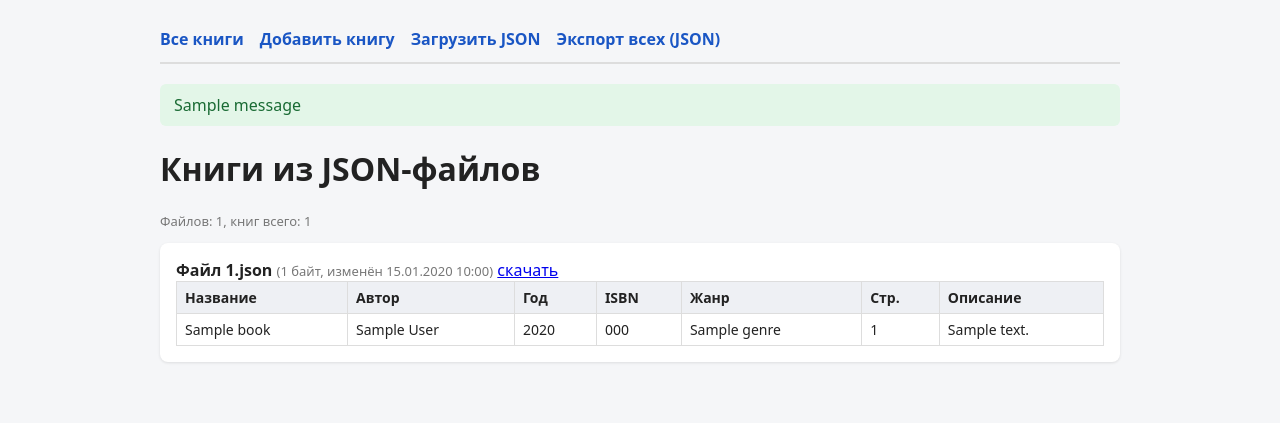
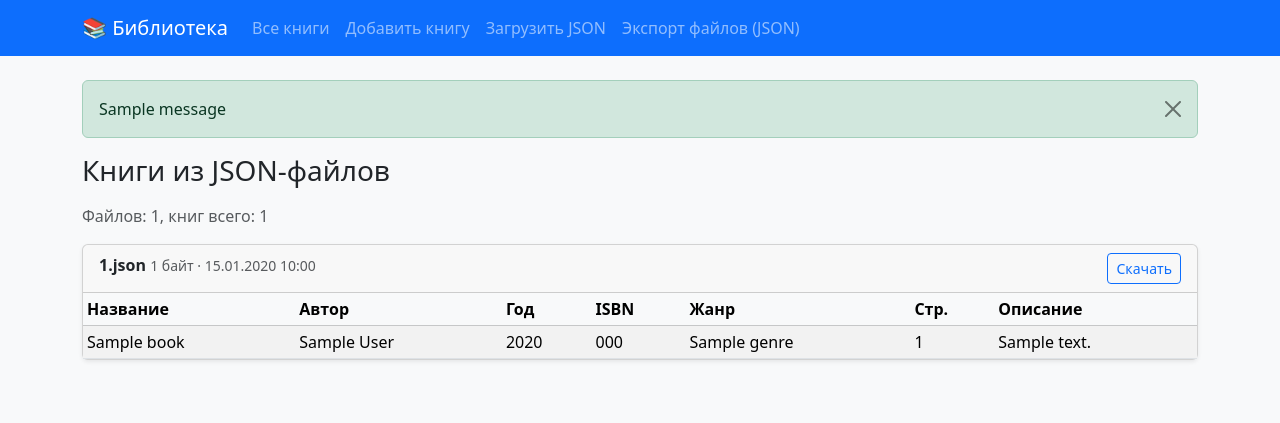
Before and after one commit to R1ON666/4laba, a Django app: template library/templates/library/index.html in a window 1280 px wide. Shown: the top 423 px of the page. Run offline with Django 4.2, Linux system fonts and the light colour scheme; the template is opened without the code that fills it: most values are stand-ins (such as "Sample title", 1, 10 or a date in 2020); one stand-in notice (Sample message) is shown.

Commit message:
Switch UI to Bootstrap 5; fix valid ISBN example

```diff
--- /dev/null
+++ b/library/templates/library/_field.html
@@ -0,0 +1,6 @@
+<div class="mb-3">
+  <label for="{{ field.id_for_label }}" class="form-label fw-semibold">{{ field.label }}</label>
+  {{ field }}
+  {% if field.help_text %}<div class="form-text">{{ field.help_text }}</div>{% endif %}
+  {% for error in field.errors %}<div class="text-danger small mt-1">{{ error }}</div>{% endfor %}
+</div>
--- a/library/templates/library/base.html
+++ b/library/templates/library/base.html
@@ -1,28 +1,42 @@
 <!doctype html>
-<html lang="ru"><head><meta charset="utf-8">
-<meta name="viewport" content="width=device-width, initial-scale=1">
-<title>{% block title %}Библиотека{% endblock %}</title>
-<style>
- body{font-family:system-ui,Arial,sans-serif;max-width:960px;margin:0 auto;padding:16px;background:#f5f6f8;color:#222}
- nav{display:flex;gap:16px;flex-wrap:wrap;padding:12px 0;border-bottom:2px solid #ddd;margin-bottom:20px}
- nav a{text-decoration:none;color:#1a56c4;font-weight:600}
- .card{background:#fff;border-radius:8px;padding:16px;margin-bottom:16px;box-shadow:0 1px 3px rgba(0,0,0,.1)}
- .msg{padding:10px 14px;border-radius:6px;margin-bottom:10px}
- .success{background:#e3f6e8;color:#1a6b34}.error{background:#fde6e6;color:#a11}.info{background:#e6effd;color:#14498f}
- table{border-collapse:collapse;width:100%}th,td{border:1px solid #ddd;padding:6px 8px;text-align:left;vertical-align:top;font-size:14px}
- th{background:#eef0f4}
- label{display:block;font-weight:600;margin-top:12px}
- input,select,textarea{width:100%;padding:8px;box-sizing:border-box;border:1px solid #bbb;border-radius:4px;font:inherit}
- button{margin-top:16px;padding:8px 16px;background:#1a56c4;color:#fff;border:0;border-radius:4px;cursor:pointer;font:inherit}
- .errorlist{color:#a11;margin:4px 0 0;padding-left:18px;font-size:14px}
- .help{color:#666;font-size:13px}.muted{color:#777;font-size:13px}
-</style></head><body>
-<nav>
- <a href="{% url 'index' %}">Все книги</a>
- <a href="{% url 'add' %}">Добавить книгу</a>
- <a href="{% url 'upload' %}">Загрузить JSON</a>
- <a href="{% url 'export_all' %}">Экспорт всех (JSON)</a>
+<html lang="ru">
+<head>
+  <meta charset="utf-8">
+  <meta name="viewport" content="width=device-width, initial-scale=1">
+  <title>{% block title %}Библиотека{% endblock %}</title>
+  <link href="https://cdn.jsdelivr.net/npm/bootstrap@5.3.3/dist/css/bootstrap.min.css" rel="stylesheet">
+</head>
+<body class="bg-light">
+<nav class="navbar navbar-expand-md navbar-dark bg-primary mb-4">
+  <div class="container">
+    <a class="navbar-brand" href="{% url 'index' %}">&#128218; Библиотека</a>
+    <button class="navbar-toggler" type="button" data-bs-toggle="collapse" data-bs-target="#nav">
+      <span class="navbar-toggler-icon"></span>
+    </button>
+    <div class="collapse navbar-collapse" id="nav">
+      <ul class="navbar-nav me-auto">
+        <li class="nav-item"><a class="nav-link" href="{% url 'index' %}">Все книги</a></li>
+        <li class="nav-item"><a class="nav-link" href="{% url 'add' %}">Добавить книгу</a></li>
+        <li class="nav-item"><a class="nav-link" href="{% url 'upload' %}">Загрузить JSON</a></li>
+        <li class="nav-item"><a class="nav-link" href="{% url 'export_all' %}">Экспорт файлов (JSON)</a></li>
+      </ul>
+    </div>
+  </div>
 </nav>
-{% for m in messages %}<div class="msg {{ m.tags }}">{{ m }}</div>{% endfor %}
-{% block content %}{% endblock %}
-</body></html>
+
+<main class="container pb-5">
+  <div id="alerts">
+    {% for m in messages %}
+      <div class="alert alert-{% if m.tags == 'error' %}danger{% else %}{{ m.tags }}{% endif %} alert-dismissible fade show" role="alert">
+        {{ m }}
+        <button type="button" class="btn-close" data-bs-dismiss="alert" aria-label="Закрыть"></button>
+      </div>
+    {% endfor %}
+  </div>
+  {% block content %}{% endblock %}
+</main>
+
+<script src="https://cdn.jsdelivr.net/npm/bootstrap@5.3.3/dist/js/bootstrap.bundle.min.js"></script>
+{% block scripts %}{% endblock %}
+</body>
+</html>
--- a/library/templates/library/index.html
+++ b/library/templates/library/index.html
@@ -1,27 +1,35 @@
 {% extends "library/base.html" %}
+{% block title %}Книги{% endblock %}
 {% block content %}
-<h1>Книги из JSON-файлов</h1>
+<h1 class="h3 mb-3">Книги из JSON-файлов</h1>
 {% if not files %}
-  <div class="card">На сервере нет ни одного JSON-файла. Добавьте книгу через форму или загрузите файл.</div>
+  <div class="alert alert-info">На сервере нет ни одного JSON-файла. Добавьте книгу через форму или загрузите файл.</div>
 {% else %}
-  <p class="muted">Файлов: {{ files|length }}, книг всего: {{ total_books }}</p>
+  <p class="text-muted">Файлов: {{ files|length }}, книг всего: {{ total_books }}</p>
   {% for f in files %}
-  <div class="card">
-    <b>Файл {{ f.id }}.json</b>
-    <span class="muted">({{ f.size }} байт, изменён {{ f.modified|date:"d.m.Y H:i" }})</span>
-    <a href="{% url 'download' f.id %}">скачать</a>
+  <div class="card shadow-sm mb-3">
+    <div class="card-header d-flex flex-wrap justify-content-between gap-2">
+      <span><b>{{ f.id }}.json</b>
+        <small class="text-muted">{{ f.size }} байт &middot; {{ f.modified|date:"d.m.Y H:i" }}</small></span>
+      <a class="btn btn-sm btn-outline-primary" href="{% url 'download' f.id %}">Скачать</a>
+    </div>
+    <div class="card-body p-0">
       {% if f.errors %}
-      <div class="msg error">Файл повреждён или невалиден:
-        <ul>{% for e in f.errors %}<li>{{ e }}</li>{% endfor %}</ul></div>
+        <div class="alert alert-danger m-3">Файл повреждён или невалиден:
+          <ul class="mb-0">{% for e in f.errors %}<li>{{ e }}</li>{% endfor %}</ul></div>
       {% else %}
-      <table>
-        <tr><th>Название</th><th>Автор</th><th>Год</th><th>ISBN</th><th>Жанр</th><th>Стр.</th><th>Описание</th></tr>
+        <div class="table-responsive">
+        <table class="table table-striped table-sm mb-0 align-middle">
+          <thead class="table-light"><tr><th>Название</th><th>Автор</th><th>Год</th><th>ISBN</th><th>Жанр</th><th>Стр.</th><th>Описание</th></tr></thead>
+          <tbody>
           {% for b in f.books %}
             <tr><td>{{ b.title }}</td><td>{{ b.author }}</td><td>{{ b.year }}</td><td>{{ b.isbn }}</td>
                 <td>{{ b.genre }}</td><td>{{ b.pages }}</td><td>{{ b.description }}</td></tr>
           {% endfor %}
-      </table>
+          </tbody>
+        </table></div>
       {% endif %}
+    </div>
   </div>
   {% endfor %}
 {% endif %}
```
Also changed, not shown: library/forms.py (+18 -3 lines), library/templates/library/add.html (+10 -13 lines), library/templates/library/upload.html (+11 -11 lines). Lines whose indentation alone changed are shown as unchanged.
